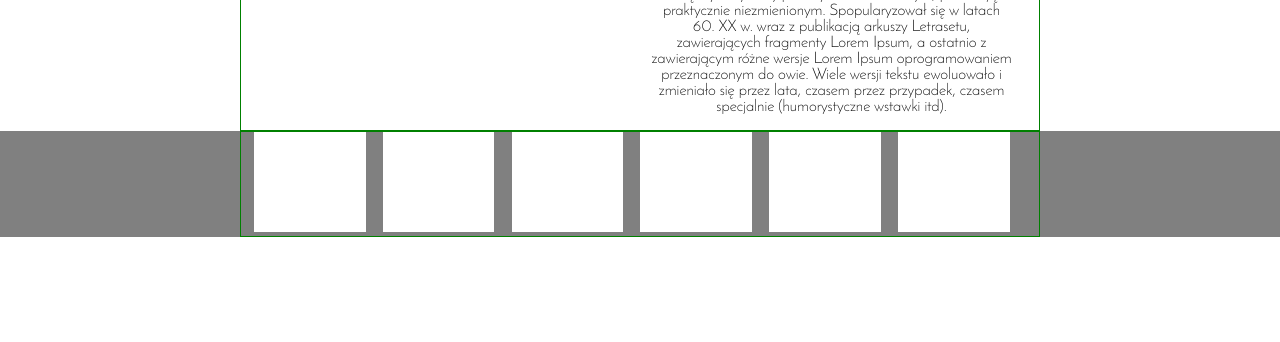
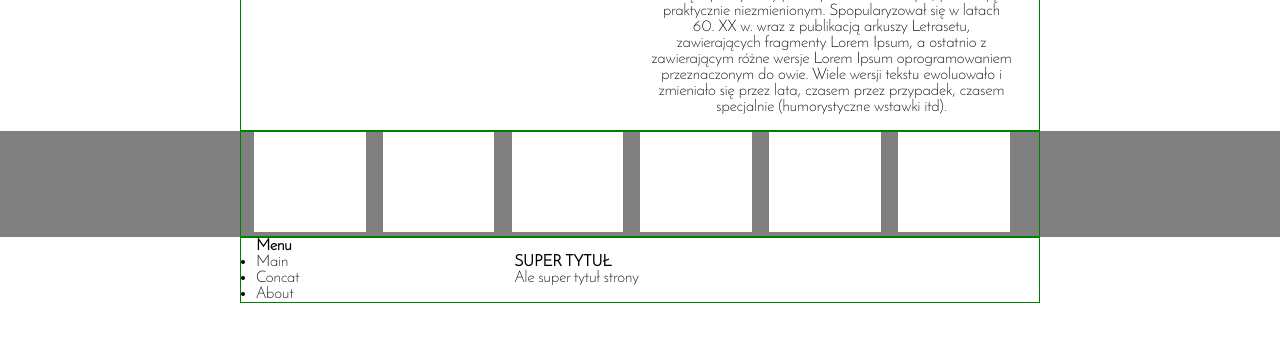
Before and after one commit to Luposodrom/simple-layout, a plain HTML site: page index.html in a window 1280 px wide. Shown: the part 348-690 px from the top of the page. Drawn offline with Linux system fonts and the light colour scheme; files whose address does not match are found by name; a web font is replaced by a local one.

Commit message:
git added new section

```diff
--- a/index.html
+++ b/index.html
@@ -83,7 +83,31 @@
      </div>
    </div>
  </section>
+ <section>
+   <div class="main-width">
+     <div class="medium-box">
+       <h4>Menu</h4>
+       <ul>
+         <li>Main</li>
+         <li>Concat</li>
+         <li>About</li>
+       </ul>
 
+     </div>
+     <div class="medium-box">
+       <h4>SUPER TYTUŁ</h4>
+       <p>Ale super tytuł strony</p>
+       <div class="medium-box">
+         <div class="Twitter"></div>
+         <div class="Facebook"></div>
+         <div class="Instagram"></div>
+
+       </div>
+
+     </div>
+
+   </div>
+ </section>
 
 
 
```
